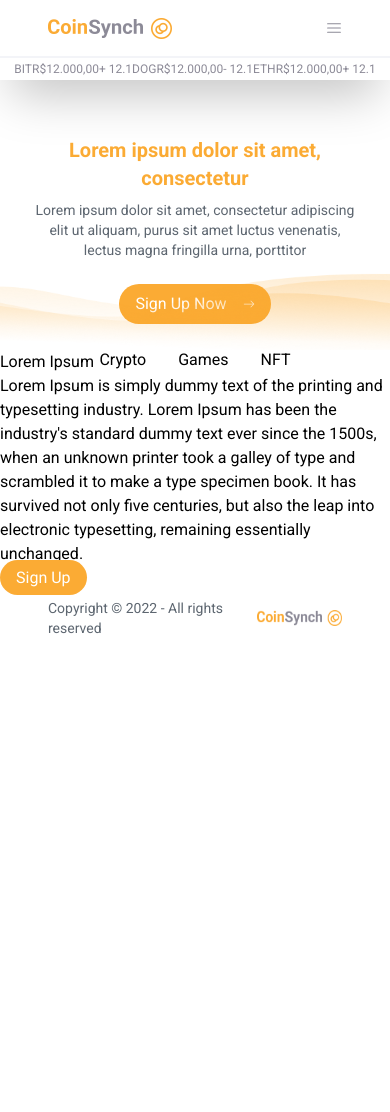
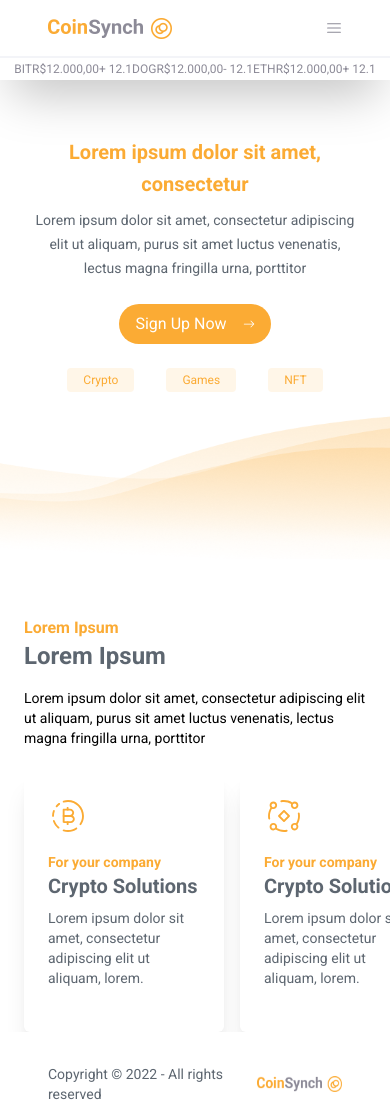
Before and after one commit to Guilhermecheng/coinsynch, a Next.js app: page / in a window 390 px wide. Before the commit the page ends 844 px from the top, so only its background shows below. Built offline with nearby package versions, Linux system fonts and the light colour scheme.

Commit message:
feat:mobile cards

```diff
--- a/package.json
+++ b/package.json
@@ -20,6 +20,7 @@
     "axios": "^1.4.0",
     "class-variance-authority": "^0.7.0",
     "clsx": "^2.0.0",
+    "framer-motion": "^10.13.1",
     "lucide-react": "^0.263.1",
     "next": "13.4.12",
     "postcss": "8.4.27",
--- /dev/null
+++ b/src/components/Cards.tsx
@@ -0,0 +1,55 @@
+'use client'
+
+import { useRef, useEffect, useState, MutableRefObject } from "react";
+import { motion, useScroll } from "framer-motion";
+
+export function Cards() {
+    const [width, setWidth] = useState(0);
+    const carousel = useRef() as MutableRefObject<HTMLDivElement>;
+
+    useEffect(() => {
+        setWidth(carousel?.current.scrollWidth - carousel?.current.offsetWidth);
+    }, [])
+
+    return(
+        <motion.div ref={carousel} className="cursor-grab overflow-hidden pt-6 px-6">
+            <motion.div drag="x" dragConstraints={{ right: 0, left: -width }} className="flex w-full">
+                <motion.div id="card-1" className='h-[260px] min-w-[200px] p-6 shadow-xl rounded-md'>
+                    <img src="/coins.svg" className='h-10 sm:h-16' alt="" />
+                    <h3 className='text-primary-500 text-sm sm:text-base mt-4 font-bold'>For your company</h3>
+                    <h1 className='text-xl text-basecolor font-bold'>Crypto Solutions</h1>
+                    <p className='text-basecolor text-sm mt-2'>
+                        Lorem ipsum dolor sit amet, consectetur adipiscing elit ut aliquam, lorem.
+                    </p>
+                </motion.div>
+
+                <motion.div id="card-2" className='h-[260px] min-w-[200px] ml-4 p-6 shadow-xl rounded-md'>
+                    <img src="/trade.svg" className='h-10 sm:h-16' alt="" />
+                    <h3 className='text-primary-500 text-sm sm:text-base mt-4 font-bold'>For your company</h3>
+                    <h1 className='text-xl text-basecolor font-bold'>Crypto Solutions</h1>
+                    <p className='text-basecolor text-sm mt-2'>
+                        Lorem ipsum dolor sit amet, consectetur adipiscing elit ut aliquam, lorem.
+                    </p>
+                </motion.div>
+
+                <motion.div id="card-3" className='h-[260px] min-w-[200px] ml-4 p-6 shadow-2xl'>
+                    <img src="/charts.svg" className='h-10 sm:h-16' alt="" />
+                    <h3 className='text-primary-500 text-sm sm:text-base mt-4 font-bold'>For your company</h3>
+                    <h1 className='text-xl text-basecolor font-bold'>Crypto Solutions</h1>
+                    <p className='text-basecolor text-sm mt-2'>
+                        Lorem ipsum dolor sit amet, consectetur adipiscing elit ut aliquam, lorem.
+                    </p>
+                </motion.div>
+
+                <motion.div id="card-4" className='h-[260px] min-w-[200px] p-6 ml-4 shadow-xl rounded-md'>
+                    <img src="/computer.svg" className='h-10 sm:h-16' alt="Lorem" />
+                    <h3 className='text-primary-500 text-sm sm:text-base mt-4 font-bold'>For your company</h3>
+                    <h1 className='text-xl text-basecolor font-bold'>Crypto Solutions</h1>
+                    <p className='text-basecolor text-sm mt-2'>
+                        Lorem ipsum dolor sit amet, consectetur adipiscing elit ut aliquam, lorem.
+                    </p>
+                </motion.div>
+            </motion.div>
+        </motion.div>
+    )
+}
--- a/src/components/Carousel.tsx
+++ b/src/components/Carousel.tsx
@@ -11,11 +11,11 @@ export function Carousel() {
     const { setModalType } = useContext(GlobalContext);
 
     return (
-        <section id="carousel-section" className="w-full h-[270px] md:h-[398px] lg:h-[655px] flex flex-col items-center pt-14 md:pt-16">
+        <section id="carousel-section" className="w-full h-[480px] md:h-[398px] lg:h-[655px] flex flex-col items-center pt-14 md:pt-16">
             <div className='flex flex-col items-center w-full h-[60%] lg:h-full px-8 md:flex-row md:gap-x-16 max-w-[1264px]'>
                 <div className='flex flex-col items-center md:items-start lg:pt-12'>
-                    <h1 className='text-xl md:text-3xl lg:text-5xl text-primary-500 font-bold text-center md:text-start'>Lorem ipsum dolor sit amet, consectetur</h1>
-                    <p className='text-sm md:text-base lg:text-xl text-basecolor text-center md:text-start mt-2 mb-6'>
+                    <h1 className='text-xl leading-8 md:text-3xl lg:text-5xl text-primary-500 font-bold text-center md:text-start'>Lorem ipsum dolor sit amet, consectetur</h1>
+                    <p className='text-sm leading-6 md:text-base lg:text-xl text-basecolor text-center md:text-start mt-2 mb-6'>
                         Lorem ipsum dolor sit amet, consectetur adipiscing elit ut aliquam, purus sit amet luctus venenatis, lectus magna fringilla urna, porttitor
                     </p>
 
@@ -26,10 +26,10 @@ export function Carousel() {
                         </button>
                     </Dialog.Trigger>
 
-                    <div className='flex gap-x-8 mt-6 md:mt-10 lg:mt-20'>
-                        <span>Crypto</span>
-                        <span>Games</span>
-                        <span>NFT</span>
+                    <div className='flex gap-x-8 mt-6 md:mt-10 lg:mt-20 text-xs sm:text-base lg:text-xl'>
+                        <span className='text-primary-500 bg-primary-100 py-1 px-4 rounded font-normal'>Crypto</span>
+                        <span className='text-primary-500 bg-primary-100 py-1 px-4 rounded font-normal'>Games</span>
+                        <span className='text-primary-500 bg-primary-100 py-1 px-4 rounded font-normal'>NFT</span>
                     </div>
                 </div>
 
--- a/src/components/Footer.tsx
+++ b/src/components/Footer.tsx
@@ -6,7 +6,7 @@ export function Footer() {
     const pathname = usePathname();
 
     return (
-        <div className="flex w-full items-center justify-center">
+        <div className="flex w-full items-center justify-center bg-white">
             <div className={`flex w-full items-center ${pathname === "/" ? "justify-between" : "justify-center shadow-[0_-4px_8px_0_rgba(77, 77, 77, 0.10)]"} max-w-[1264px] px-12 h-14 md:h-16 text-basecolor text-sm`}>
                 <span>Copyright © 2022 -  All rights reserved</span>
 
--- a/src/components/Solutions.tsx
+++ b/src/components/Solutions.tsx
@@ -3,30 +3,66 @@
 import * as Dialog from '@radix-ui/react-dialog';
 import { useContext } from 'react';
 import { GlobalContext } from '@/contexts/GlobalContext';
+import { Cards } from './Cards';
 
 export function Solutions() {
     const { setModalType, isVertMenuOpen, setIsVertMenuOpen, setUserData, userData } = useContext(GlobalContext);
 
     return (
-        <div>
-            <div id="solutions-title" className="">
-                <h1>Lorem Ipsum</h1>
-                <p>
-                    Lorem Ipsum is simply dummy text of the printing and typesetting industry.
-                     Lorem Ipsum has been the industry's standard dummy text ever since the 1500s, when an unknown printer took a galley of type and scrambled it to make a type specimen book.
-                     It has survived not only five centuries, but also the leap into electronic typesetting, remaining essentially unchanged.
+        <div className='w-full bg-linear-gradient pt-14 pb-6'>
+            <div id="solutions-title" className="px-6">
+                <h1 className='text-primary-500 text-base sm:text-lg font-bold'>Lorem Ipsum</h1>
+                <h1 className='text-basecolor text-2xl sm:text-2xl font-bold'>Lorem Ipsum</h1>
+                <p className='text-sm mt-4'>
+                    Lorem ipsum dolor sit amet, consectetur adipiscing elit ut aliquam, purus sit amet luctus venenatis, lectus magna fringilla urna, porttitor
                 </p>
 
-                <Dialog.Trigger asChild aria-controls="modal-content" id="header-signup" onClick={() => setModalType("signup")}>
-                    <span className="px-4 py-2 rounded-full bg-primary-500 text-white cursor-pointer">Sign Up</span>
-                </Dialog.Trigger>
+                <span className='hidden lg:flex mt-10'>
+                    <Dialog.Trigger asChild aria-controls="modal-content" id="header-signup" onClick={() => setModalType("signup")}>
+                        <span className="px-6 py-3 rounded-full bg-primary-500 text-white cursor-pointer">Sign up now</span>
+                    </Dialog.Trigger>
+                </span>
             </div>
 
-            <div id="cards" className="">
-                <div id="card-1"></div>
-                <div id="card-2"></div>
-                <div id="card-3"></div>
-                <div id="card-4"></div>
+            <div id="full-cards" className="hidden sm:flex w-full sm:pt-10 sm:flex-wrap sm:gap-6 sm:items-center justify-center">
+                {/* <div className='w-full'> */}
+                    <div id="card-1" className='w-[280px] p-6 shadow-xl rounded-md'>
+                        <img src="/coins.svg" className='h-10 sm:h-16' alt="" />
+                        <h3 className='text-primary-500 text-sm sm:text-base mt-4 font-bold'>For your company</h3>
+                        <h1 className='text-xl text-basecolor font-bold'>Crypto Solutions</h1>
+                        <p className='text-basecolor text-sm mt-2'>
+                            Lorem ipsum dolor sit amet, consectetur adipiscing elit ut aliquam, lorem.
+                        </p>
+                    </div>
+                    <div id="card-2" className='w-[280px] p-6 shadow-xl rounded-md'>
+                        <img src="/trade.svg" className='h-10 sm:h-16' alt="" />
+                        <h3 className='text-primary-500 text-sm sm:text-base mt-4 font-bold'>For your company</h3>
+                        <h1 className='text-xl text-basecolor font-bold'>Crypto Solutions</h1>
+                        <p className='text-basecolor text-sm mt-2'>
+                            Lorem ipsum dolor sit amet, consectetur adipiscing elit ut aliquam, lorem.
+                        </p>
+                    </div>
+
+                {/* </div> */}
+                <div id="card-3" className='w-[280px] p-6 shadow-2xl'>
+                    <img src="/charts.svg" className='h-10 sm:h-16' alt="" />
+                    <h3 className='text-primary-500 text-sm sm:text-base mt-4 font-bold'>For your company</h3>
+                    <h1 className='text-xl text-basecolor font-bold'>Crypto Solutions</h1>
+                    <p className='text-basecolor text-sm mt-2'>
+                        Lorem ipsum dolor sit amet, consectetur adipiscing elit ut aliquam, lorem.
+                    </p>
+                </div>
+                <div id="card-4" className='w-[280px] p-6 shadow-xl rounded-md'>
+                    <img src="/computer.svg" className='h-10 sm:h-16' alt="Lorem" />
+                    <h3 className='text-primary-500 text-sm sm:text-base mt-4 font-bold'>For your company</h3>
+                    <h1 className='text-xl text-basecolor font-bold'>Crypto Solutions</h1>
+                    <p className='text-basecolor text-sm mt-2'>
+                        Lorem ipsum dolor sit amet, consectetur adipiscing elit ut aliquam, lorem.
+                    </p>
+                </div>
+            </div>
+            <div id="mobile-cards" className="flex w-full sm:hidden">
+                <Cards />
             </div>
         </div>
     )
--- a/tailwind.config.js
+++ b/tailwind.config.js
@@ -7,6 +7,9 @@ module.exports = {
   ],
   theme: {
     extend: {
+      backgroundImage: {
+        'linear-gradient': 'background: linear-gradient(180deg, rgba(255, 255, 255, 0.00) 0%, #F7F7F7 100%)'
+      },
       colors: {
         basecolor: "#5D6670",
         dashback: "#F9F9F9",
```
Also changed, not shown: public/computer.svg (added), 1 other file (tests, documents, lock files or other folders).
